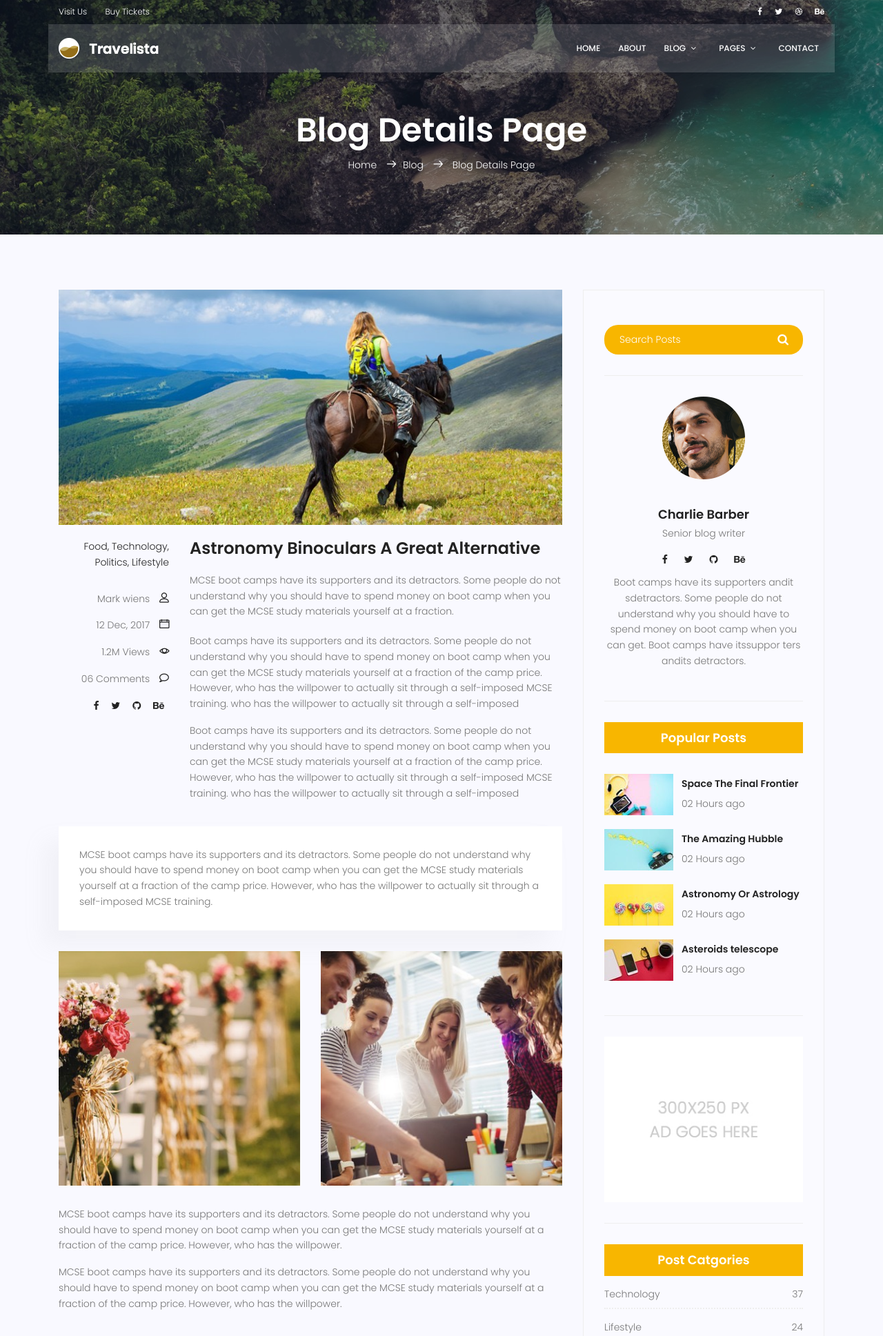
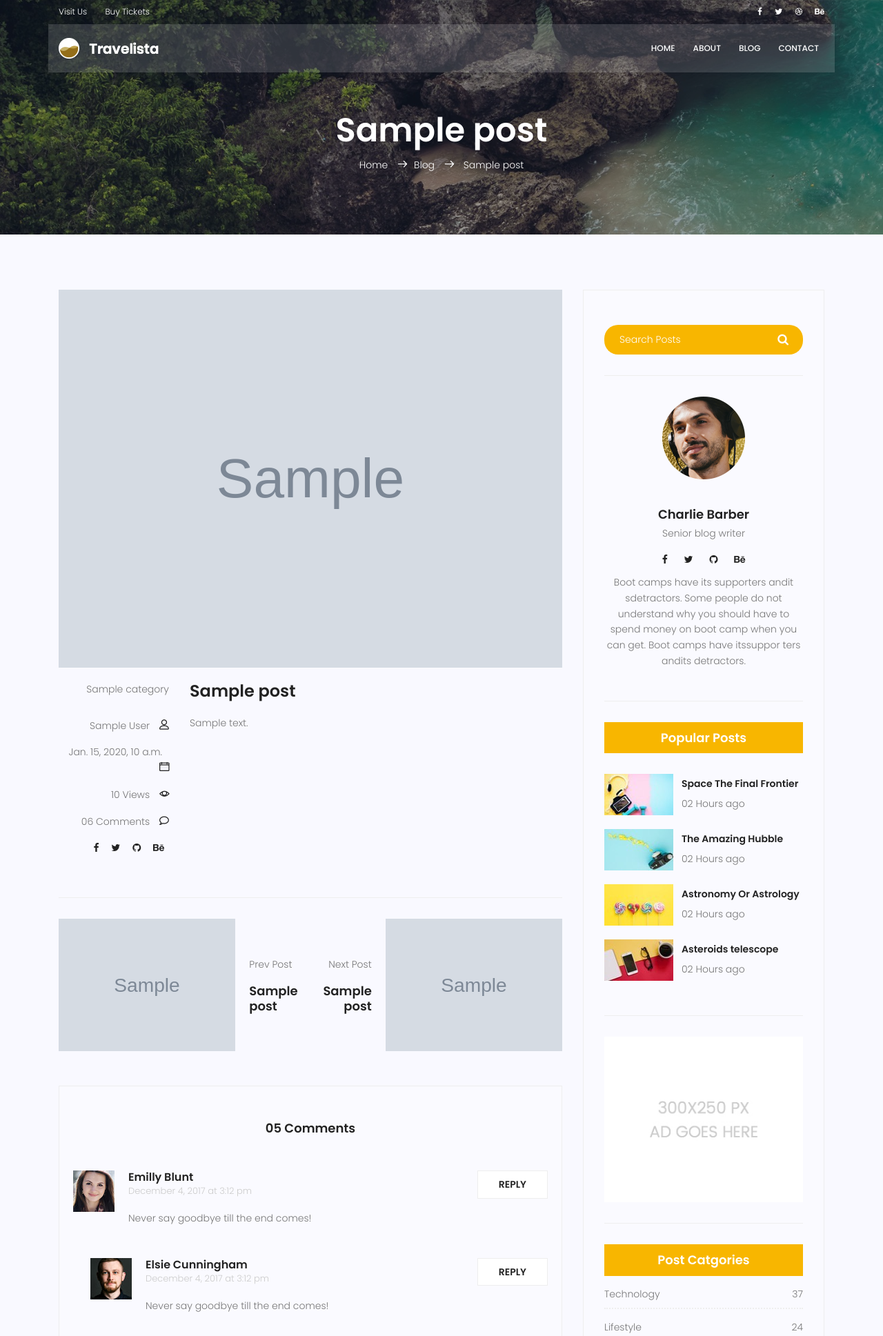
Before and after one commit to mohsenbjp/mysite, a Django app: template templates/blog/blog-single.html in a window 1280 px wide. Shown: the top 1937 px of the page at 69% size. Run offline with Django 3.2, Linux system fonts and the light colour scheme; tables that the repository leaves empty hold one stand-in row (values such as "Sample post"); the template is opened without the code that fills it: values that come from a table or form of the project are taken from there, most other values are stand-ins (such as "Sample title", 1, 10 or a date in 2020); grey boxes marked "Sample" are stand-in pictures; some libraries are stand-ins or nearby versions.

Commit message:
next and previous for posts
bade tamrine2 payegah dade-next va previous  vase post haro ezafe kardm

```diff
--- a/blog/admin.py
+++ b/blog/admin.py
@@ -1,5 +1,5 @@
 from django.contrib import admin
-from .models import Post
+from .models import Post,Category
 # Register your models here.
 class PostAdmin(admin.ModelAdmin):
     date_hierarchy='created_date'
@@ -8,3 +8,4 @@ class PostAdmin(admin.ModelAdmin):
     list_filter = ('title','status',)
     ordering=['-created_date']
 admin.site.register(Post,PostAdmin)
+admin.site.register(Category)
--- a/blog/models.py
+++ b/blog/models.py
@@ -1,8 +1,18 @@
 from django.db import models
+from django.contrib.auth.models import User
 
 # Create your models here.
+class Category(models.Model):
+    name=models.CharField(max_length=255)
+
+    def __str__(self):
+        return self.name
+
 class Post(models.Model):
-    #image #author #tag #category
+    #tag #category #author #image
+    category=models.ManyToManyField(Category)
+    image=models.ImageField(upload_to='blog/',default='blog/default.jpg')
+    author=models.ForeignKey(User,on_delete=models.SET_NULL,null=True)
     title = models.CharField(max_length=255)
     content = models.TextField()
     counted_views=models.IntegerField(default=0)
--- a/blog/urls.py
+++ b/blog/urls.py
@@ -5,6 +5,5 @@ app_name='blog'
 
 urlpatterns = [
     path('',blog_home,name='index'),
-    path('single',blog_single,name='single'),
-    # path('post-<int:pid>',test,name='test'),
+    path('<int:pid>',blog_single,name='single'),
 ]
--- /dev/null
+++ b/requirements.txt
@@ -0,0 +1,6 @@
+asgiref==3.4.1
+Django==3.2.9
+django-mathfilters==0.1.2
+Pillow==8.4.0
+pytz==2021.3
+sqlparse==0.4.2
--- a/templates/base.html
+++ b/templates/base.html
@@ -63,23 +63,7 @@
               <ul class="nav-menu">
                 <li><a href="{% url 'app1:index'%}">Home</a></li>
                 <li><a href="{% url 'app1:about'%}">About</a></li>
-                <li class="menu-has-children"><a href="">Blog</a>
-                  <ul>
-                    <li><a href="{% url 'blog:index'%}">Blog Home</a></li>
-                    <li><a href="{% url 'blog:single'%}">Blog Single</a></li>
-                  </ul>
-                </li>
-                <li class="menu-has-children"><a href="">Pages</a>
-                  <ul>
-                      <li><a href="{% url 'app1:elements'%}">Elements</a></li>
-                    <li class="menu-has-children"><a href="">Level 2 </a>
-                      <ul>
-                        <li><a href="#">Item One</a></li>
-                        <li><a href="#">Item Two</a></li>
-                      </ul>
-                    </li>
-                  </ul>
-                </li>
+                    <li><a href="{% url 'blog:index'%}">Blog</a></li>
                 <li><a href="{% url 'app1:contact'%}">Contact</a></li>
               </ul>
             </nav><!-- #nav-menu-container -->
--- a/templates/blog/blog-single.html
+++ b/templates/blog/blog-single.html
@@ -9,9 +9,9 @@
 					<div class="row d-flex align-items-center justify-content-center">
 						<div class="about-content col-lg-12">
 							<h1 class="text-white">
-								Blog Details Page
+								{{posts.title}}
 							</h1>
-							<p class="text-white link-nav"><a href="index.html">Home </a>  <span class="lnr lnr-arrow-right"></span><a href="blog-home.html">Blog </a> <span class="lnr lnr-arrow-right"></span> <a href="blog-single.html"> Blog Details Page</a></p>
+							<p class="text-white link-nav"><a href="{%url 'app1:index' %}">Home </a>  <span class="lnr lnr-arrow-right"></span><a href="{%url 'blog:index'%}">Blog </a> <span class="lnr lnr-arrow-right"></span> <a href="{%url 'blog:single' pid=posts.id %}"> {{posts.title}}</a></p>
 						</div>
 					</div>
 				</div>
@@ -26,20 +26,17 @@
 							<div class="single-post row">
 								<div class="col-lg-12">
 									<div class="feature-img">
-										<img class="img-fluid" src="{% static 'img/blog/feature-img1.jpg' %}" alt="">
+										<img class="img-fluid" src="{{posts.image.url}}" alt="">
 									</div>
 								</div>
 								<div class="col-lg-3  col-md-3 meta-details">
 									<ul class="tags">
-										<li><a href="#">Food,</a></li>
-										<li><a href="#">Technology,</a></li>
-										<li><a href="#">Politics,</a></li>
-										<li><a href="#">Lifestyle</a></li>
+										{{posts.category.all|join:","}}
 									</ul>
 									<div class="user-details row">
-										<p class="user-name col-lg-12 col-md-12 col-6"><a href="#">Mark wiens</a> <span class="lnr lnr-user"></span></p>
-										<p class="date col-lg-12 col-md-12 col-6"><a href="#">12 Dec, 2017</a> <span class="lnr lnr-calendar-full"></span></p>
-										<p class="view col-lg-12 col-md-12 col-6"><a href="#">1.2M Views</a> <span class="lnr lnr-eye"></span></p>
+										<p class="user-name col-lg-12 col-md-12 col-6"><a href="#">{{posts.author.get_full_name}}</a> <span class="lnr lnr-user"></span></p>
+										<p class="date col-lg-12 col-md-12 col-6"><a href="#">{{posts.published_date}}</a> <span class="lnr lnr-calendar-full"></span></p>
+										<p class="view col-lg-12 col-md-12 col-6"><a href="#">{{posts.counted_views}} Views</a> <span class="lnr lnr-eye"></span></p>
 										<p class="comments col-lg-12 col-md-12 col-6"><a href="#">06 Comments</a> <span class="lnr lnr-bubble"></span></p>
 										<ul class="social-links col-lg-12 col-md-12 col-6">
 											<li><a href="#"><i class="fa fa-facebook"></i></a></li>
@@ -50,67 +47,49 @@
 									</div>
 								</div>
 								<div class="col-lg-9 col-md-9">
-									<h3 class="mt-20 mb-20">Astronomy Binoculars A Great Alternative</h3>
+									<h3 class="mt-20 mb-20">{{posts.title}}</h3>
 									<p class="excert">
-										MCSE boot camps have its supporters and its detractors. Some people do not understand why you should have to spend money on boot camp when you can get the MCSE study materials yourself at a fraction.
+										{{posts.content}}
 									</p>
-									<p>
-										Boot camps have its supporters and its detractors. Some people do not understand why you should have to spend money on boot camp when you can get the MCSE study materials yourself at a fraction of the camp price. However, who has the willpower to actually sit through a self-imposed MCSE training. who has the willpower to actually sit through a self-imposed
-									</p>
-									<p>
-										Boot camps have its supporters and its detractors. Some people do not understand why you should have to spend money on boot camp when you can get the MCSE study materials yourself at a fraction of the camp price. However, who has the willpower to actually sit through a self-imposed MCSE training. who has the willpower to actually sit through a self-imposed
-									</p>
-								</div>
-								<div class="col-lg-12">
-									<div class="quotes">
-										MCSE boot camps have its supporters and its detractors. Some people do not understand why you should have to spend money on boot camp when you can get the MCSE study materials yourself at a fraction of the camp price. However, who has the willpower to actually sit through a self-imposed MCSE training.
-									</div>
-									<div class="row mt-30 mb-30">
-										<div class="col-6">
-											<img class="img-fluid" src="{% static 'img/blog/post-img1.jpg' %}" alt="">
-										</div>
-										<div class="col-6">
-											<img class="img-fluid" src="{% static 'img/blog/post-img2.jpg' %}" alt="">
-										</div>
-										<div class="col-lg-12 mt-30">
-											<p>
-												MCSE boot camps have its supporters and its detractors. Some people do not understand why you should have to spend money on boot camp when you can get the MCSE study materials yourself at a fraction of the camp price. However, who has the willpower.
-											</p>
-											<p>
-												MCSE boot camps have its supporters and its detractors. Some people do not understand why you should have to spend money on boot camp when you can get the MCSE study materials yourself at a fraction of the camp price. However, who has the willpower.
-											</p>
-										</div>
-									</div>
+									<!-- <p>this post id: {{posts.id}}</p>
+									<p>number of posts: {{num_post}}</p> -->
 								</div>
 							</div>
 							<div class="navigation-area">
 								<div class="row">
+
+									{% for i in previous%}
 									<div class="col-lg-6 col-md-6 col-12 nav-left flex-row d-flex justify-content-start align-items-center">
 										<div class="thumb">
-											<a href="#"><img class="img-fluid" src="{% static 'img/blog/prev.jpg' %}" alt=""></a>
+											<a href="{%url 'blog:single' pid=i.id %}"><img class="img-fluid" src="{{i.image.url}}" alt=""></a>
 										</div>
 										<div class="arrow">
-											<a href="#"><span class="lnr text-white lnr-arrow-left"></span></a>
+											<a href="{%url 'blog:single' pid=i.id %}"><span class="lnr text-white lnr-arrow-left"></span></a>
 										</div>
 										<div class="detials">
 											<p>Prev Post</p>
-											<a href="#"><h4>Space The Final Frontier</h4></a>
+											<a href="{%url 'blog:single' pid=i.id %}"><h4>{{i.title}}</h4></a>
+											{%endfor%}
+
 										</div>
 									</div>
+										{% for j in next%}
 									<div class="col-lg-6 col-md-6 col-12 nav-right flex-row d-flex justify-content-end align-items-center">
 										<div class="detials">
 											<p>Next Post</p>
-											<a href="#"><h4>Telescopes 101</h4></a>
+											<a href="{%url 'blog:single' pid=j.id %}"><h4>{{j.title}}</h4></a>
 										</div>
 										<div class="arrow">
-											<a href="#"><span class="lnr text-white lnr-arrow-right"></span></a>
+											<a href="{%url 'blog:single' pid=j.id %}"><span class="lnr text-white lnr-arrow-right"></span></a>
 										</div>
 										<div class="thumb">
-											<a href="#"><img class="img-fluid" src="{% static 'img/blog/next.jpg' %}" alt=""></a>
+											<a href="{%url 'blog:single' pid=j.id %}"><img class="img-fluid" src="{{j.image.url}}" alt=""></a>
 										</div>
+										{%endfor%}
 									</div>
 								</div>
 							</div>
+
 							<div class="comments-area">
 								<h4>05 Comments</h4>
 								<div class="comment-list">
```
Also changed, not shown: blog/views.py (+9 -9 lines), templates/blog/blog-home.html (+12 -13 lines), templates/test.html (deleted, +0 -11 lines), blog/migrations/0003_post_author.py (added), blog/migrations/0004_post_image.py (added), blog/migrations/0005_auto_20211112_0745.py (added), media/blog/blog-home-banner.jpg (added), media/blog/blog-home-banner_0WeihgH.jpg (added), media/blog/cat-widget1.jpg (added), media/blog/cat-widget1_xkZ9ZGE.jpg (added), media/blog/cat-widget2.jpg (added), media/blog/default.jpg (added).
